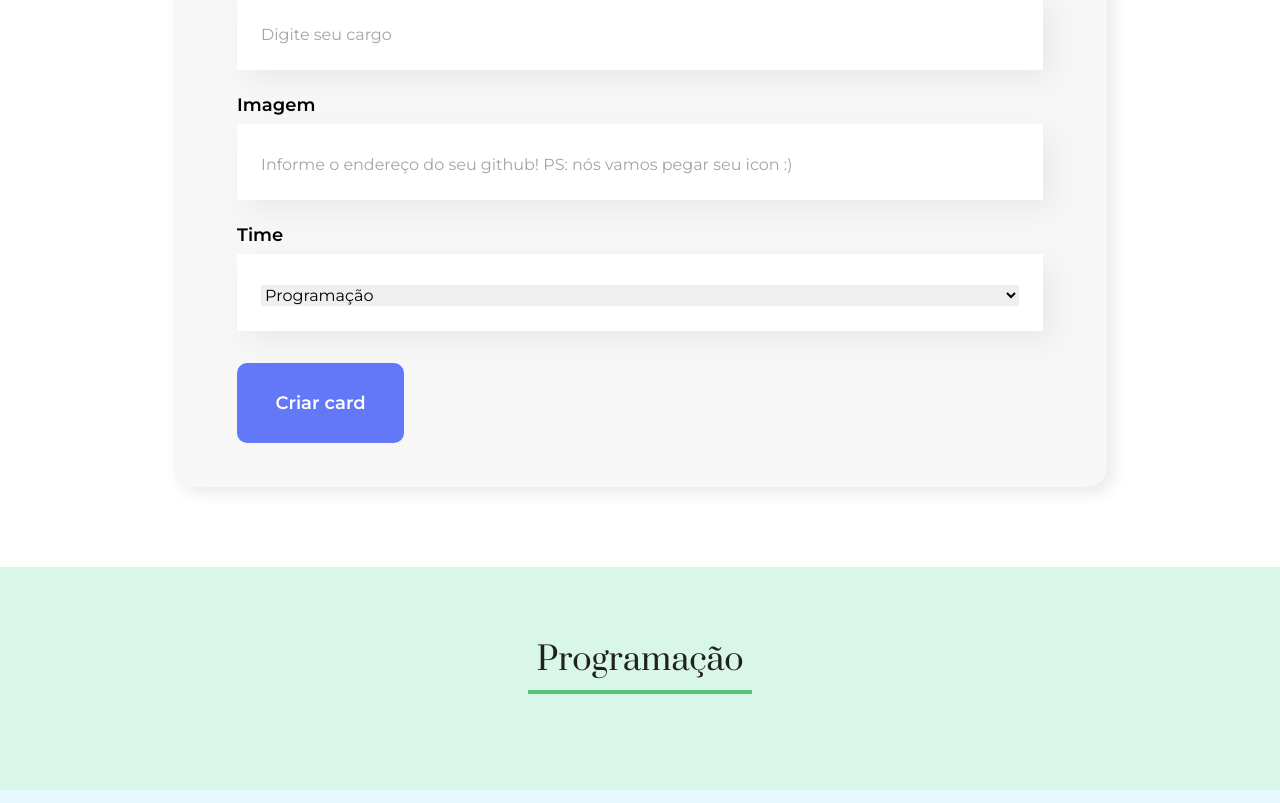
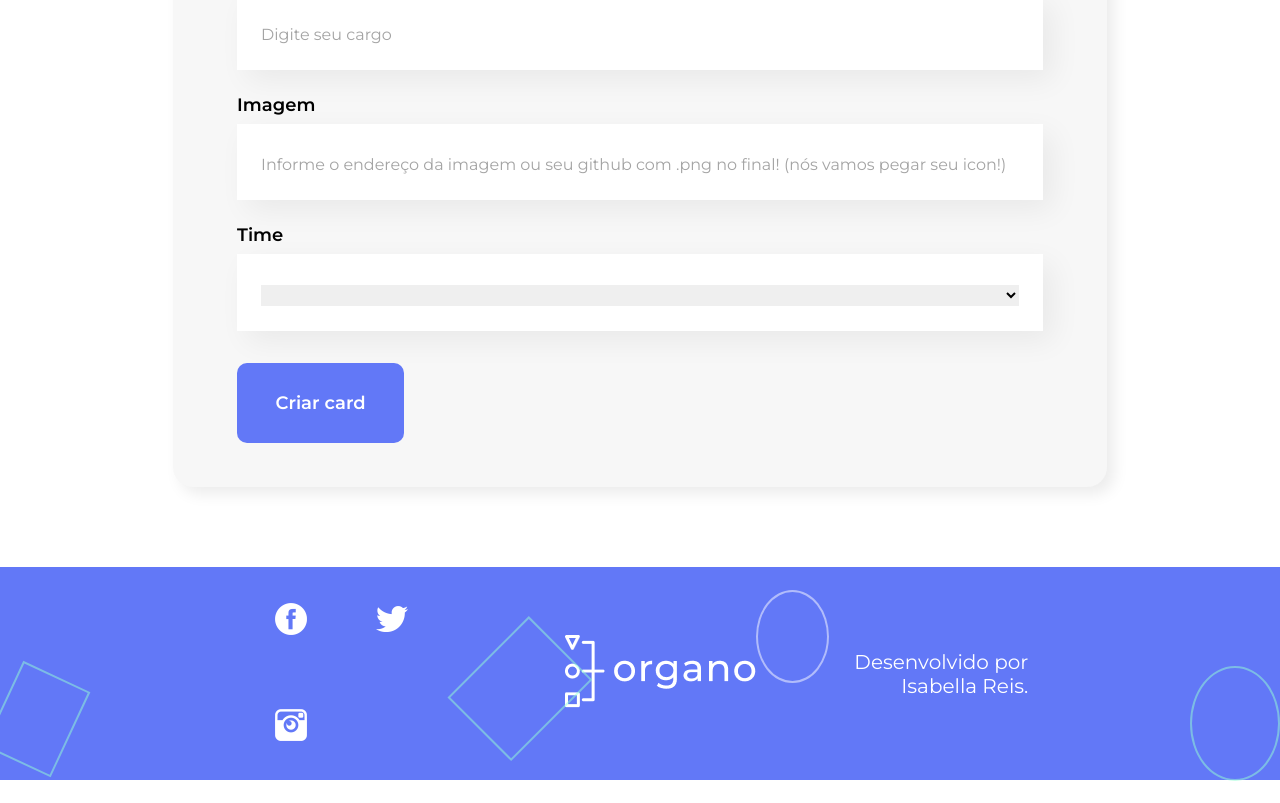
Before and after one commit to isabella-reis/react-alura-organo, a React (Create React App) app: page / in a window 1280 px wide. Shown: the part 877-1680 px from the top of the page. After the commit the page ends 1658 px from the top, so only its background shows below. Built offline with nearby package versions, Linux system fonts and the light colour scheme.

Commit message:
Footer estático adicionadogit add .git add .git add .git add .git add .git add .

```diff
--- a/src/App.js
+++ b/src/App.js
@@ -3,6 +3,7 @@ import { useState } from "react";
 import Banner from "./componentes/Banner";
 import Form from "./componentes/Form";
 import Team from "./componentes/Team";
+import Footer from "./componentes/Footer";
 
 function App() {
   const teams = [
@@ -46,7 +47,6 @@ function App() {
   const [collaborators, setCollaborator] = useState([]);
 
   const handleAddNewCollaborator = (collaborator) => {
-    console.log(collaborator);
     //Para adicionar um novo colaborador, nós vamos criar um array, pegar todos os colaboradores antigos e adicionar o novo
     //Usamos o set do useState para adicionar um novo colaborador
     // --> estamos usando o spread <--
@@ -58,8 +58,8 @@ function App() {
       <GlobalStyle />
       <Banner />
       <Form
-      //Elevamos o estado do nosso array teams, mapeamos ele e para cada elemento pegamos somente o nome
-        teamsNames={teams.map(team => team.nome)}
+        //Elevamos o estado do nosso array teams, mapeamos ele e para cada elemento pegamos somente o nome
+        teamsNames={teams.map((team) => team.nome)}
         handleSubmitForm={(collaborator) =>
           handleAddNewCollaborator(collaborator)
         }
@@ -70,9 +70,12 @@ function App() {
           nome={team.nome}
           corPrimaria={team.corPrimaria}
           corSecundaria={team.corSecundaria}
-          collaborators={collaborators.filter(collaborator => collaborator.team == team.nome)}
+          collaborators={collaborators.filter(
+            (collaborator) => collaborator.team == team.nome
+          )}
         />
       ))}
+      <Footer />
     </div>
   );
 }
@@ -83,3 +86,5 @@ export default App;
 //fazemos o componente Team ser dinâmico .: para cada elemento dentro do array teams
 //nós pegamos o nome e colocamos dentro da props nome do componente, mostrando assim na tela
 //apenas o nome dos times, sem precisar colocar um por um
+
+// TODO: Adicionar botao que esconda/ mostre o formulário
--- a/src/componentes/Card/index.js
+++ b/src/componentes/Card/index.js
@@ -9,7 +9,7 @@ import {
 const Card = (props) => {
   return (
     <CardBox>
-      <CardBoxTop>
+      <CardBoxTop style={{backgroundColor: props.backgroundcolor}}>
         <img src={props.imagem} alt={`Foto de perfil de ${props.nome}`}/>
       </CardBoxTop>
       <CardBoxBottom>
--- a/src/componentes/Dropdown/index.js
+++ b/src/componentes/Dropdown/index.js
@@ -10,6 +10,7 @@ const Dropdown = (props) => {
           required={props.required}
           value={props.value}
         >
+          <option value=""/>
           {props.itens.map((item) => (
             <option key={item}>{item}</option>
           ))}
--- /dev/null
+++ b/src/componentes/Footer/index.js
@@ -0,0 +1,25 @@
+import { FooterBox, FooterIcons, FooterLogo, FooterTextDiv } from "./styles";
+
+const Footer = () => {
+  return (
+    <FooterBox>
+        <div id="quadrado1"></div>
+      <FooterIcons>
+        <img src="/imagens/fb.png" alt="Logo do facebook do Organo." />
+        <img src="/imagens/tw.png" alt="Logo do Twitter do Organo." />
+        <img src="/imagens/ig.png" alt="Logo do Instagram do Organo." />
+      </FooterIcons>
+      <div id="quadrado2"></div>
+      <FooterLogo>
+        <img src="/imagens/logo.png" alt="Logo do Organo." />
+      </FooterLogo>
+      <div id="circulo1"></div>
+      <FooterTextDiv>
+        <p>Desenvolvido por Isabella Reis.</p>
+      </FooterTextDiv>
+      <div id="circulo2"></div>
+    </FooterBox>
+  );
+};
+
+export default Footer;
--- /dev/null
+++ b/src/componentes/Footer/styles.js
@@ -0,0 +1,100 @@
+import styled from "styled-components";
+
+export const FooterBox = styled.footer`
+  display: flex;
+  justify-content: space-between;
+  align-items: center;
+
+  width: 100%;
+  height: 213px;
+  background-color: #6278f7;
+
+  & #circulo1 {
+    position: relative;
+    z-index: 1;
+    margin-bottom: 99px;
+    margin-top: 25px;
+
+    width: 89px;
+    height: 89px;
+    border-radius: 50%;
+    border: 2px solid #ffffff;
+    opacity : 0.5;
+  }
+
+  #circulo2 {
+    position: relative;
+    z-index: 1;
+    margin-bottom: 0px;
+    margin-top: 100px;
+
+    width: 111px;
+    height: 111px;
+    border-radius: 50%;
+    border: 2px solid #95ffd4;
+    opacity : 0.5;
+  }
+
+  & #quadrado2 {
+    position: relative;
+    z-index: 1;
+    margin-bottom: 13.02px;
+    margin-top: 43px;
+
+    width: 111px;
+    height: 111px;
+    border-bottom: 2px solid #95ffd4;
+    border-left: 2px solid #95ffd4;
+    border-right: 2px solid #95ffd4;
+    border: 2px solid #95ffd4;
+
+    transform: rotate(45deg);
+    opacity : 0.5;
+  }
+
+  #quadrado1 {
+    position: relative;
+    z-index: 1;
+    margin-bottom: 10px;
+    margin-top: 100px;
+
+    width: 90px;
+    height: 90px;
+    border-bottom: 2px solid #95ffd4;
+    border-left: 2px solid #95ffd4;
+    border-right: 2px solid #95ffd4;
+    border: 2px solid #95ffd4;
+
+    transform: rotate(25deg);
+    opacity : 0.5;
+  }
+`;
+
+export const FooterIcons = styled.div`
+  margin-left: 166.8px;
+
+  & img {
+    padding: 34.69px;
+    width: 32px;
+  }
+`;
+
+export const FooterLogo = styled.div`
+  align-items: center;
+`;
+
+export const FooterTextDiv = styled.div`
+  align-items: center;
+  text-align: right;
+
+  & p {
+    font-family: "Montserrat";
+    font-style: normal;
+    font-weight: 500;
+    font-size: 20px;
+    line-height: 24px;
+    color: #ffffff;
+
+    padding-right: 162px;
+  }
+`;
--- a/src/componentes/Form/index.js
+++ b/src/componentes/Form/index.js
@@ -16,6 +16,10 @@ const Form = (props) => {
     //Evitar que o comportamento padrão do formulário aconteça (enviar e recarregar a página)
     event.preventDefault();
     props.handleSubmitForm({ nome, cargo, imagem, team });
+    setNome('');
+    setCargo('');
+    setImagem('');
+    setTeam('');
   };
 
   return (
@@ -41,9 +45,9 @@ const Form = (props) => {
         <Input
           required={true}
           label="Imagem"
-          placeholder="Informe o endereço do seu github! PS: nós vamos pegar seu icon :)"
+          placeholder="Informe o endereço da imagem ou seu github com .png no final! (nós vamos pegar seu icon!)"
           value={imagem}
-          handleWhenChanged={(value) => setImagem(`${value}.png`)}
+          handleWhenChanged={(value) => setImagem(value)}
         />
         <Dropdown
           required={true}
--- a/src/componentes/Team/index.js
+++ b/src/componentes/Team/index.js
@@ -3,11 +3,13 @@ import Card from "../Card";
 
 const Team = (props) => {
   return (
+    props.collaborators.length > 0 && (
       <TeamBox style={{ backgroundColor: props.corSecundaria }}>
         <h3 style={{ borderColor: props.corPrimaria }}>{props.nome}</h3>
         <CollaboratorsBox>
           {props.collaborators.map((collaborator) => (
             <Card
+              backgroundcolor={props.corPrimaria}
               key={collaborator.nome}
               nome={collaborator.nome}
               cargo={collaborator.cargo}
@@ -16,6 +18,7 @@ const Team = (props) => {
           ))}
         </CollaboratorsBox>
       </TeamBox>
+    )
   );
 };
 
--- a/src/componentes/Team/styles.js
+++ b/src/componentes/Team/styles.js
@@ -13,6 +13,7 @@ export const TeamBox = styled.section`
 
     padding: 8px;
     border-bottom: 4px solid;
+    /* TODO: Fazer border bottom ficar igual ao do Figma */
     display: inline-block;
 
     color: #212121;
```
Lines whose indentation alone changed are shown as unchanged.
